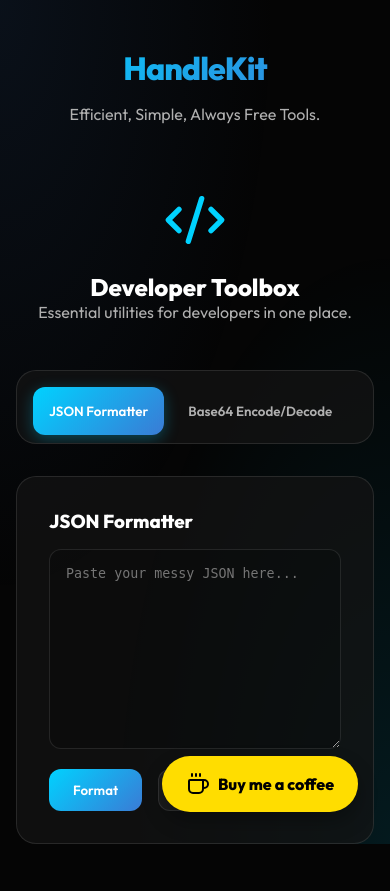
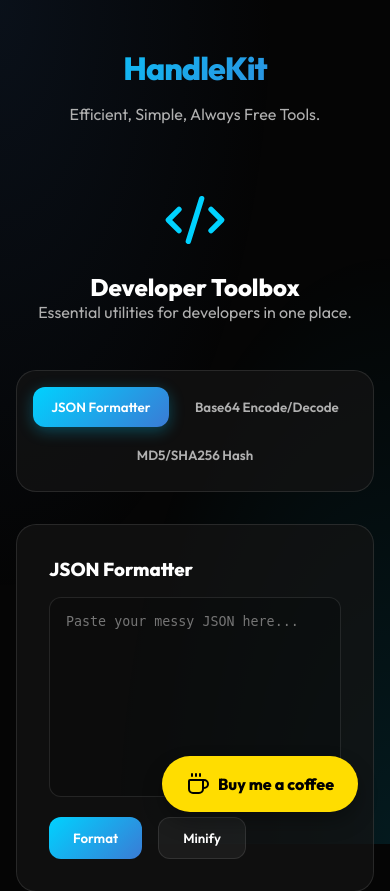
Before and after one commit to pasihaka/handlekit.com, a Flask app: page /developer-toolbox in a window 390 px wide. Shown: the top 891 px of the page. Run offline with Flask 3, Linux system fonts and the light colour scheme.

Commit message:
Add files via upload

```diff
--- a/static/css/style.css
+++ b/static/css/style.css
@@ -215,15 +215,15 @@ footer {
 
   .toolbox-nav {
     display: flex;
-    overflow-x: auto;
-    white-space: nowrap;
+    flex-wrap: wrap;
     gap: 0.5rem;
-    padding-bottom: 0.5rem !important;
   }
 
   .toolbox-nav .tool-tab {
+    flex: 1 1 auto;
     width: auto !important;
     margin-bottom: 0 !important;
-    flex-shrink: 0;
+    text-align: center;
+    padding: 0.75rem !important;
   }
 }
```
